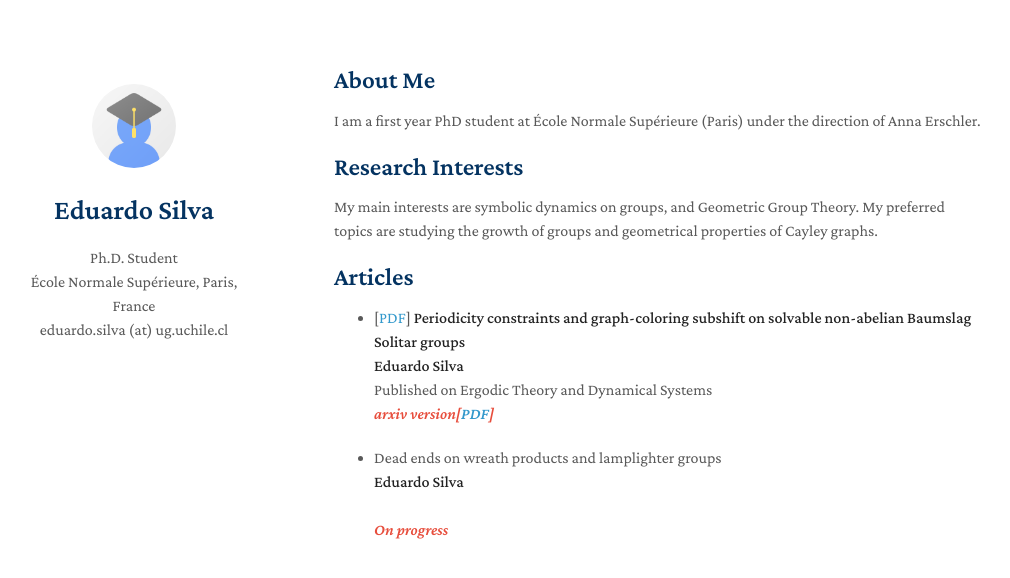
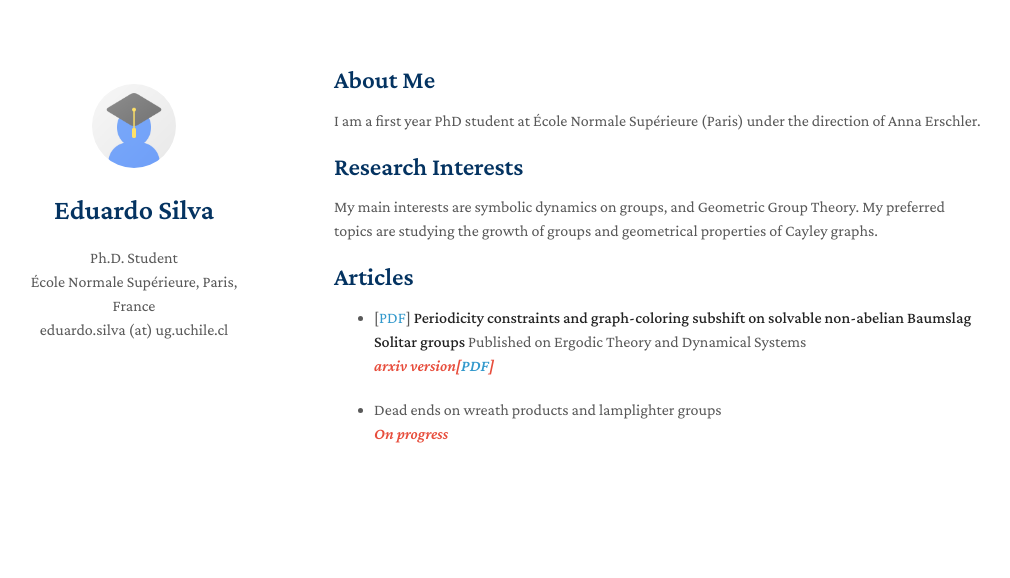
Before and after one commit to edoasd/esilvaa, a Jekyll site: the page built from index.md, in a window 1280 px wide. Shown: the top 578 px of the page, without its empty margins (136-1146 px from the left). Built offline with Jekyll 4.4.1, drawn with Linux system fonts in a browser that asks for light colours; nearby versions of some CDN libraries; a style sheet for code colours, icons or effects is not loaded.

Commit message:
Update index.md

```diff
--- a/index.md
+++ b/index.md
@@ -30,18 +30,12 @@ My main interests are symbolic dynamics on groups, and Geometric Group Theory. M
    <strong><i style="color:#e74d3c">Master thesis at Universidad de Chile</i></strong>
 -->
 - [[PDF](https://www.cambridge.org/core/journals/ergodic-theory-and-dynamical-systems/article/abs/subshifts-and-colorings-on-ascending-hnnextensions-of-finitely-generated-abelian-groups/9AF26534D86D352BE3161B912365B18E)] **Periodicity constraints and graph-coloring subshift on solvable non-abelian Baumslag Solitar groups**
-  <br>
-  **Eduardo Silva**
-  <br>
 Published on Ergodic Theory and Dynamical Systems
   <br>
   <strong><i style="color:#e74d3c">arxiv version[[PDF](https://arxiv.org/abs/2103.04414)] </i></strong>
 
 
 - Dead ends on wreath products and lamplighter groups
-<br>
-  **Eduardo Silva**
-  <br>
  <br>
  <strong><i style="color:#e74d3c"> On progress </i></strong>
 
```
